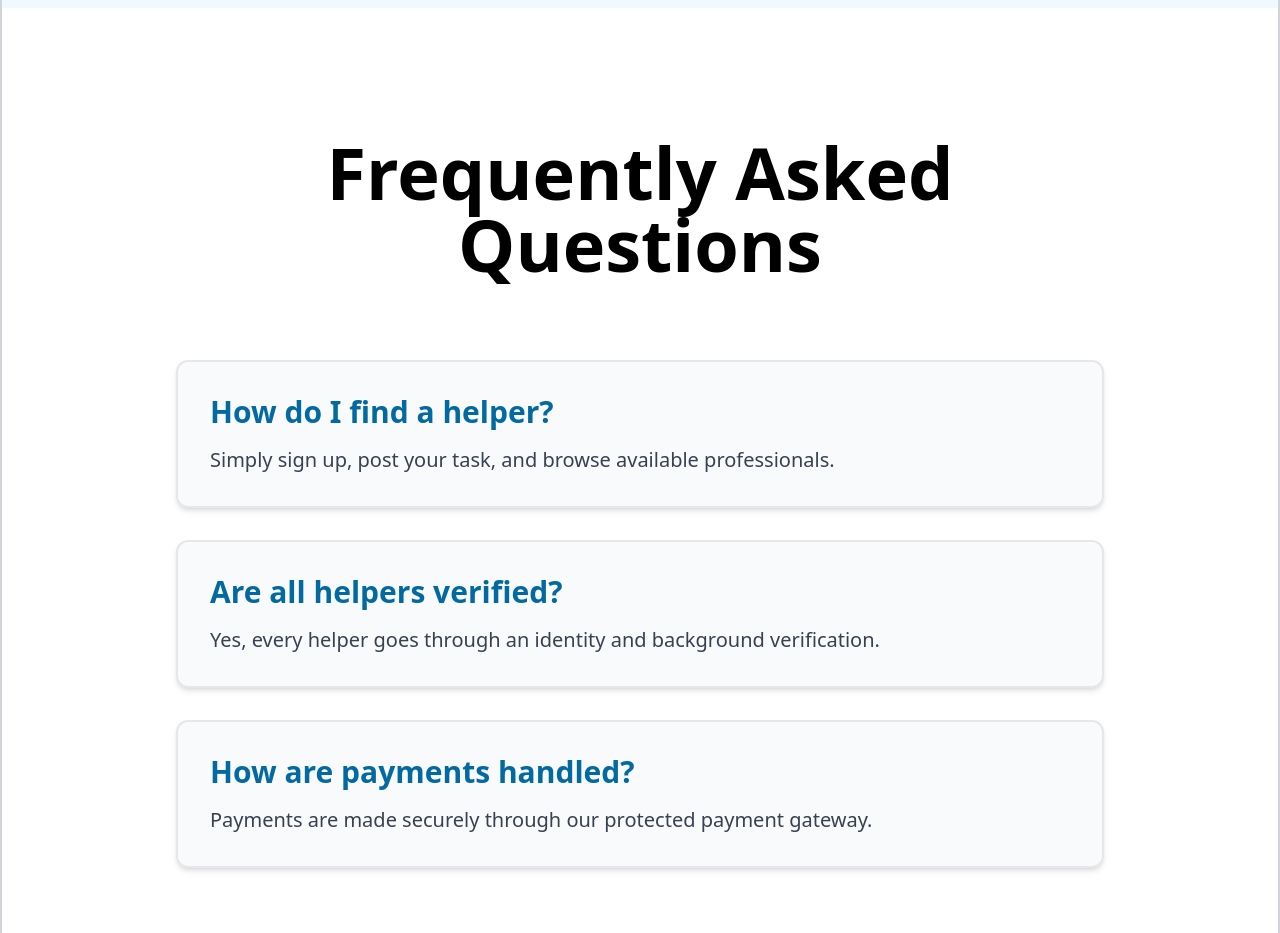
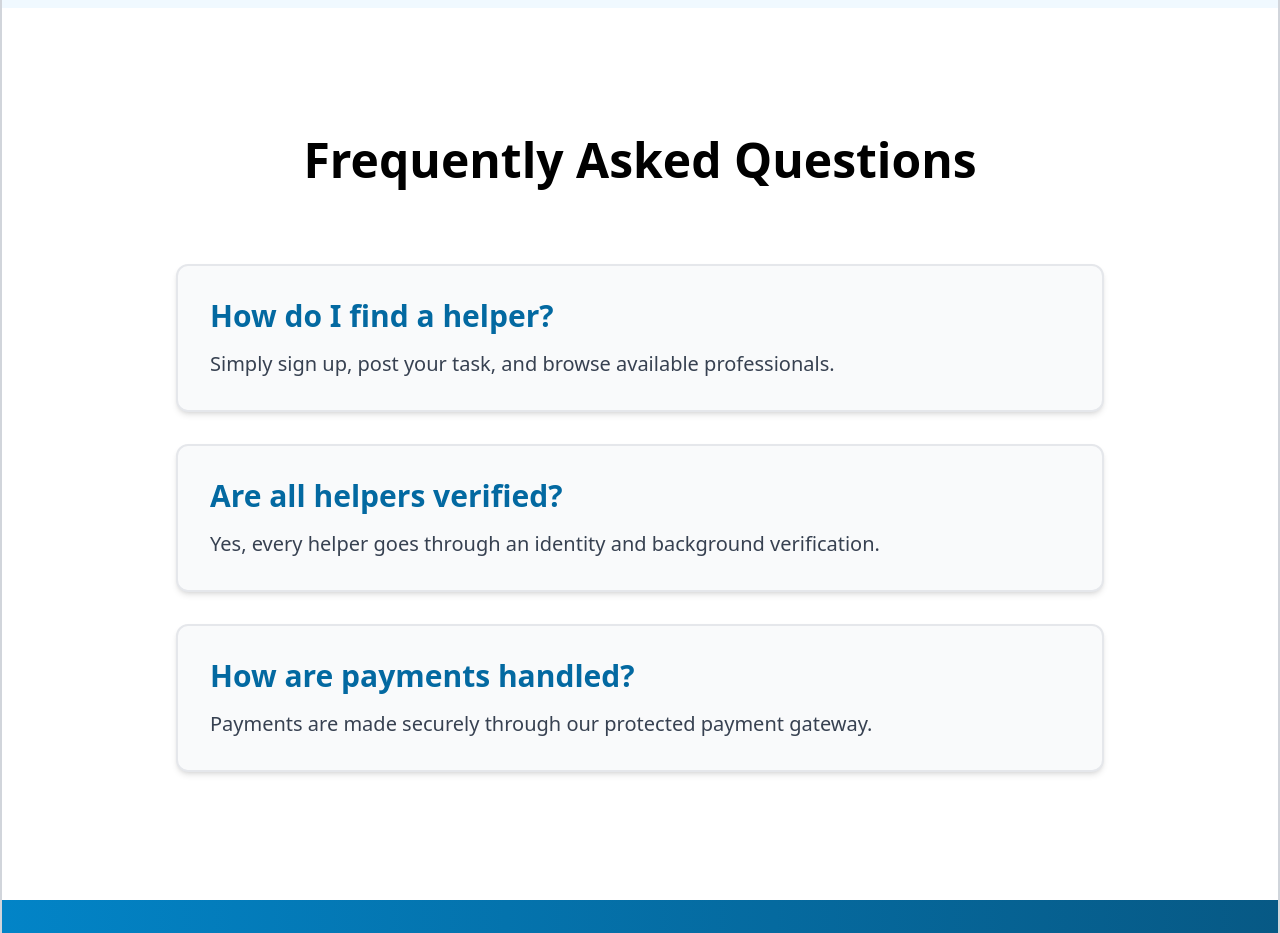
Before and after one commit to springboardmentor632/internship_infosys_2025_hire_a_helper_team_03, a React (Create React App) app in the folder frontend/: page / in a window 1280 px wide. Shown: the part 2220-3153 px from the top of the page. Built offline with nearby package versions, Linux system fonts and the light colour scheme; no server answers.

Commit message:
Chnages in Home page

```diff
--- a/frontend/src/Pages/Home.jsx
+++ b/frontend/src/Pages/Home.jsx
@@ -297,7 +297,7 @@ export default function Home() {
         {/* FAQ Section */}
         <section id="faq" className="relative z-10 py-24 md:py-32 bg-white">
           <div className="max-w-5xl mx-auto px-6 md:px-12">
-            <h2 className="text-5xl md:text-6xl lg:text-7xl font-bold text-center mb-16 md:mb-20">
+            <h2 className="text-5xl md:text-6xl lg:text-5xl font-bold text-center mb-16 md:mb-20">
               Frequently Asked Questions
             </h2>
             <div className="space-y-8">
```
